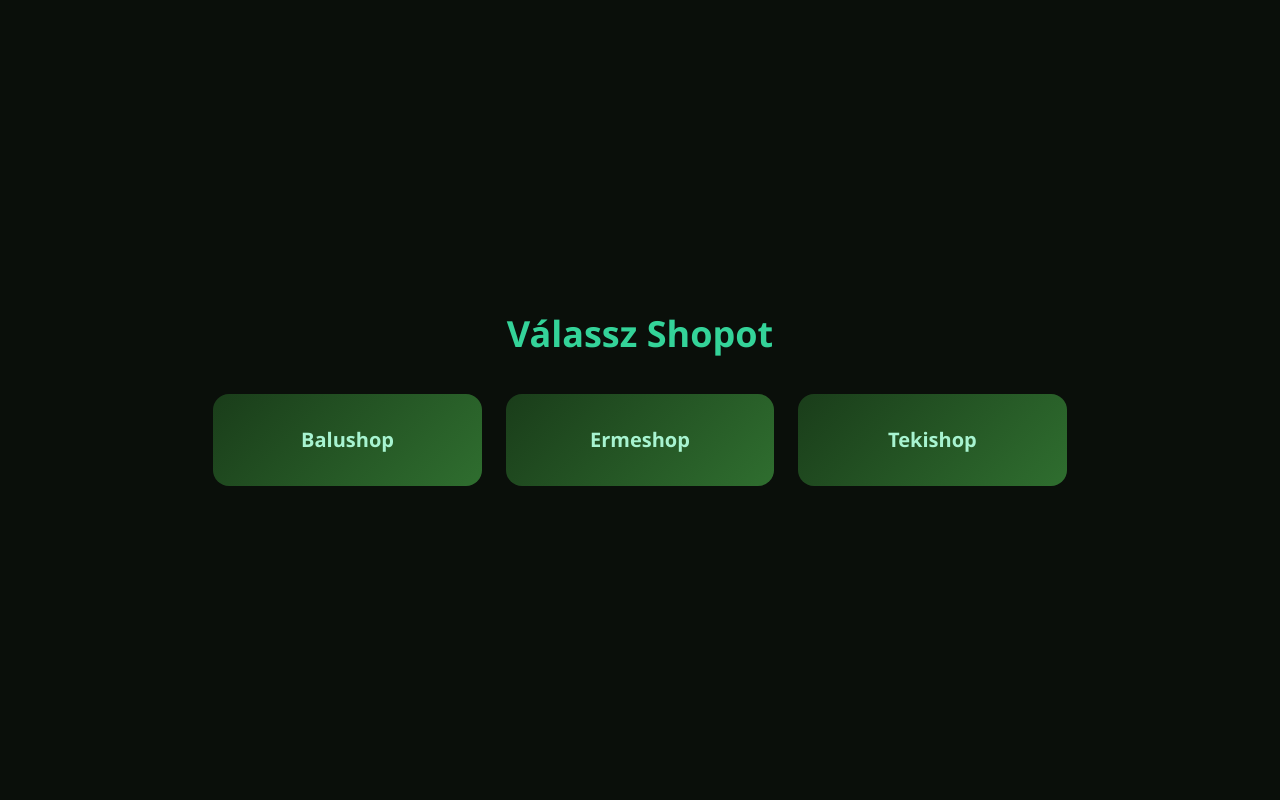
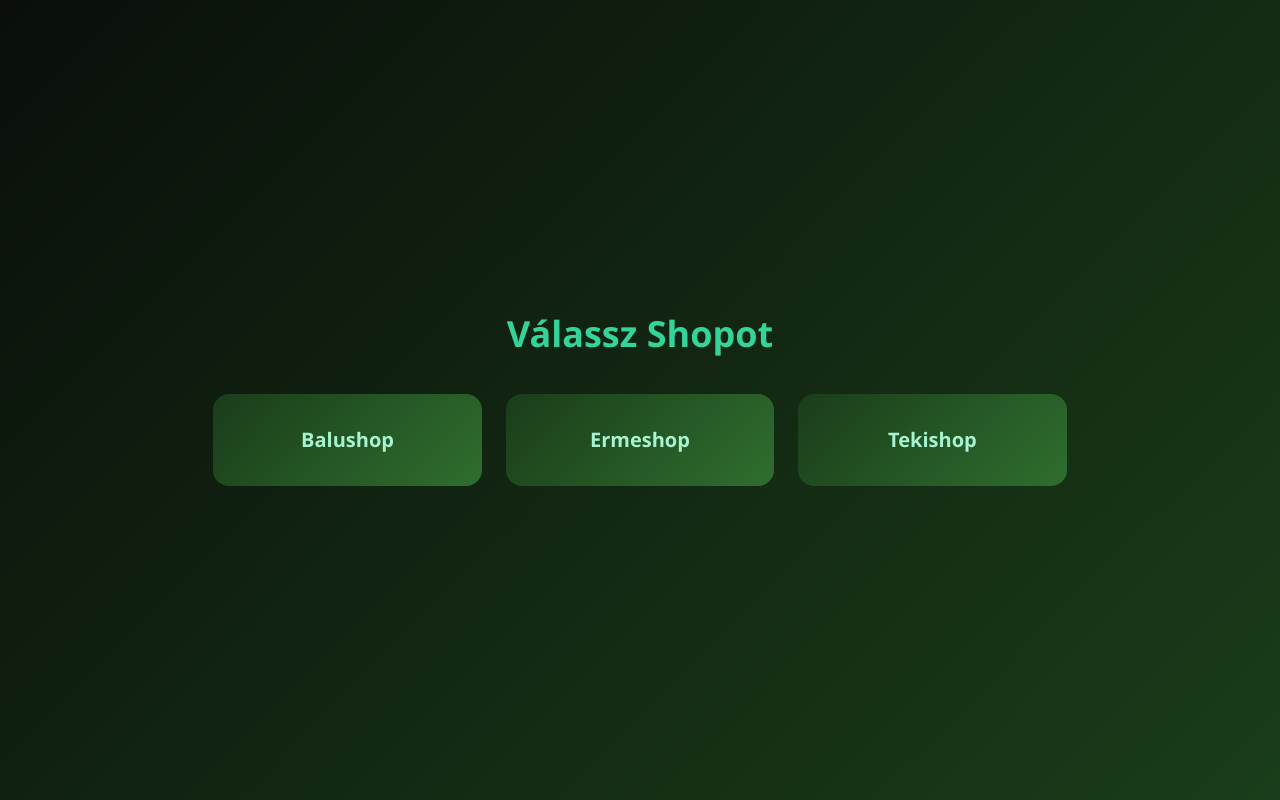
Before and after one commit to ggmate1944/Topixsmpshops.com, a plain HTML site: page index.html in a window 1280 px wide. Drawn offline with nearby package versions, Linux system fonts and the light colour scheme.

Commit message:
Update index.html

```diff
--- a/index.html
+++ b/index.html
@@ -1,4 +1,3 @@
-<!DOCTYPE html>
 <html lang="hu">
 <head>
 <meta charset="UTF-8" />
@@ -7,7 +6,7 @@
 <link href="https://cdn.jsdelivr.net/npm/tailwindcss@2.2.19/dist/tailwind.min.css" rel="stylesheet">
 <style>
 body {
-      background-color: #0a0f0a;
+background: linear-gradient(135deg, #0a0f0a, #1a3d1a);
 color: #d4ffd4;
 font-family: 'Segoe UI', sans-serif;
 }
@@ -30,7 +29,9 @@
 </head>
 <body class="flex flex-col items-center justify-center min-h-screen fade-in">
 
-  <h1 class="text-4xl font-bold text-green-400 mb-10">Válassz Shopot</h1>
+
+<h1 class="text-4xl font-bold text-green-400 mb-10 text-center">Válassz Shopot</h1>
+
 
 <div class="grid grid-cols-1 md:grid-cols-3 gap-6 w-11/12 md:w-2/3">
 <a href="balushop.html" class="shop-btn rounded-2xl p-8 text-center text-xl font-semibold text-green-200">Balushop</a>
@@ -38,5 +39,6 @@
 <a href="tekishop.html" class="shop-btn rounded-2xl p-8 text-center text-xl font-semibold text-green-200">Tekishop</a>
 </div>
 
+
 </body>
 </html>
```
Lines whose indentation alone changed are shown as unchanged.
